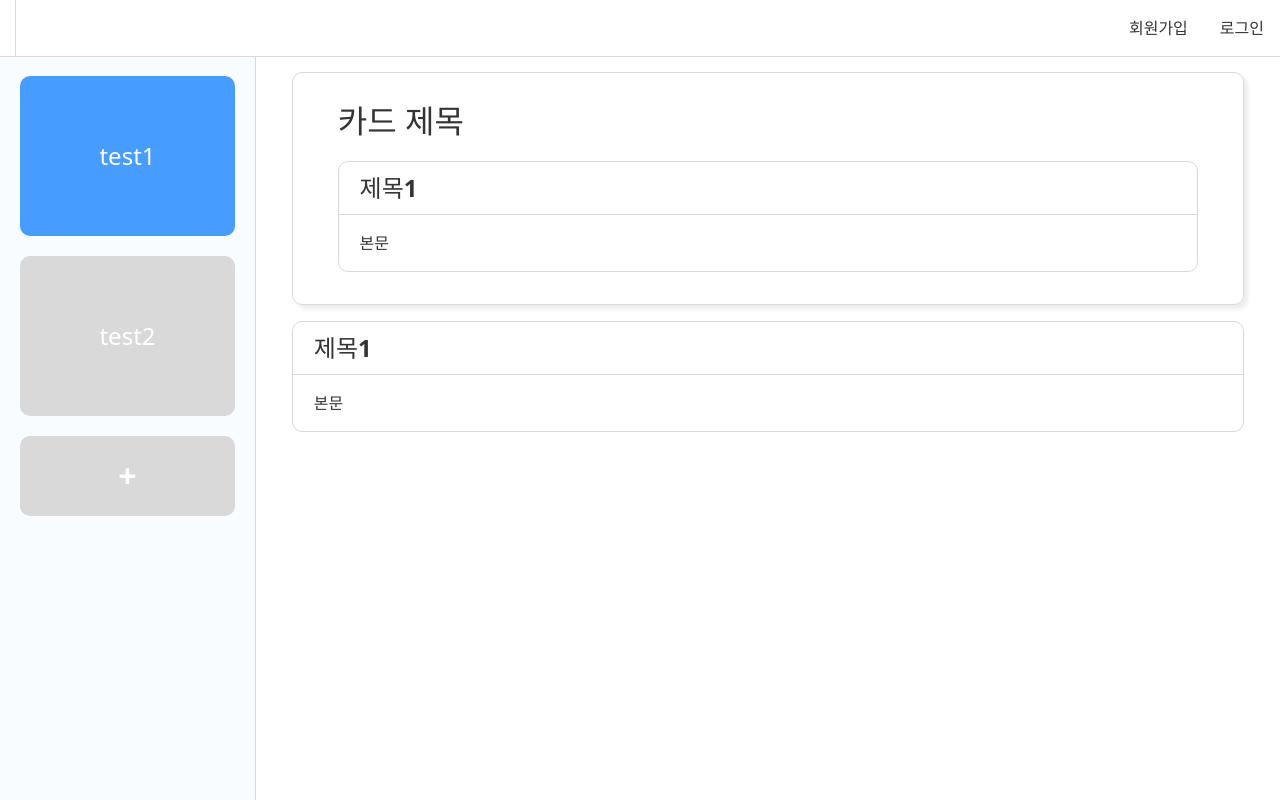
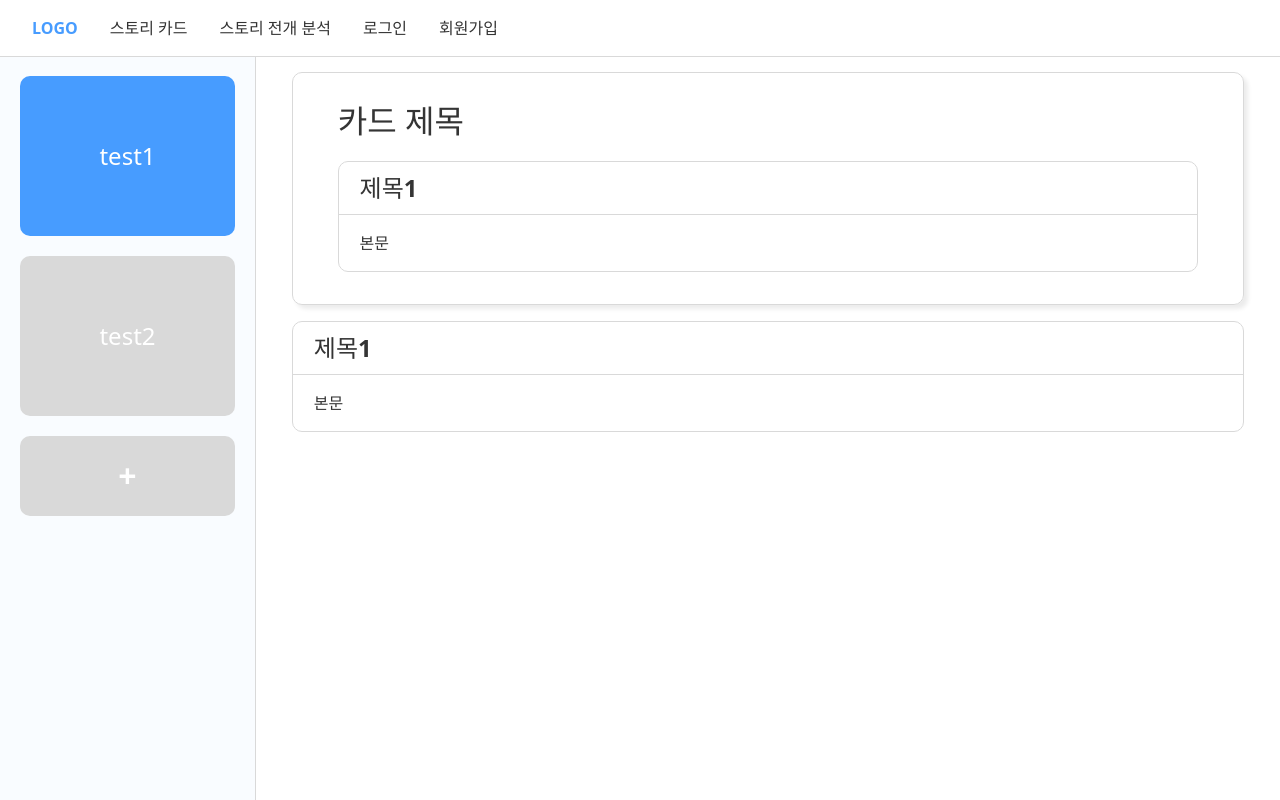
Before and after one commit to Team-CDP1-class/Frontend, a React (Vite) app: page /cardpage in a window 1280 px wide. Built offline with nearby package versions, Linux system fonts and the light colour scheme.

Commit message:
Fix:Nav bar

```diff
--- a/src/layout/Navbar/Sections/NavItem.jsx
+++ b/src/layout/Navbar/Sections/NavItem.jsx
@@ -21,7 +21,7 @@ const NavItem = () => {
   };
 
   return (
-    <ul className={"navbar"}>
+    <ul className={`text-md justify-center w-full flex `}>
       {routes.map(({ to, name, auth }) => {
         if (isAuth !== auth) return null;
 
--- a/src/layout/Navbar/index.jsx
+++ b/src/layout/Navbar/index.jsx
@@ -5,17 +5,25 @@ import NavItem from "./Sections/NavItem";
 
 const Navbar = () => {
   return (
-    <div className="navbar">
+    <div className="flex navbar">
+      <div>
         <Link to="/">
           <button className="navbarMenu float-left text-myColors-primary font-bold">LOGO</button>
         </Link>
+      </div>
+      <div>
         <Link to="./cardpage">
           <button className="navbarMenu float-left">스토리 카드</button>
         </Link>
+      </div>
+      <div>
         <Link to="./treatment">
           <button className="navbarMenu float-left">스토리 전개 분석</button>
         </Link>
+      </div>
+      <div>
         <NavItem />
+      </div>
     </div>
   );
 };
```
Lines whose indentation alone changed are shown as unchanged.
